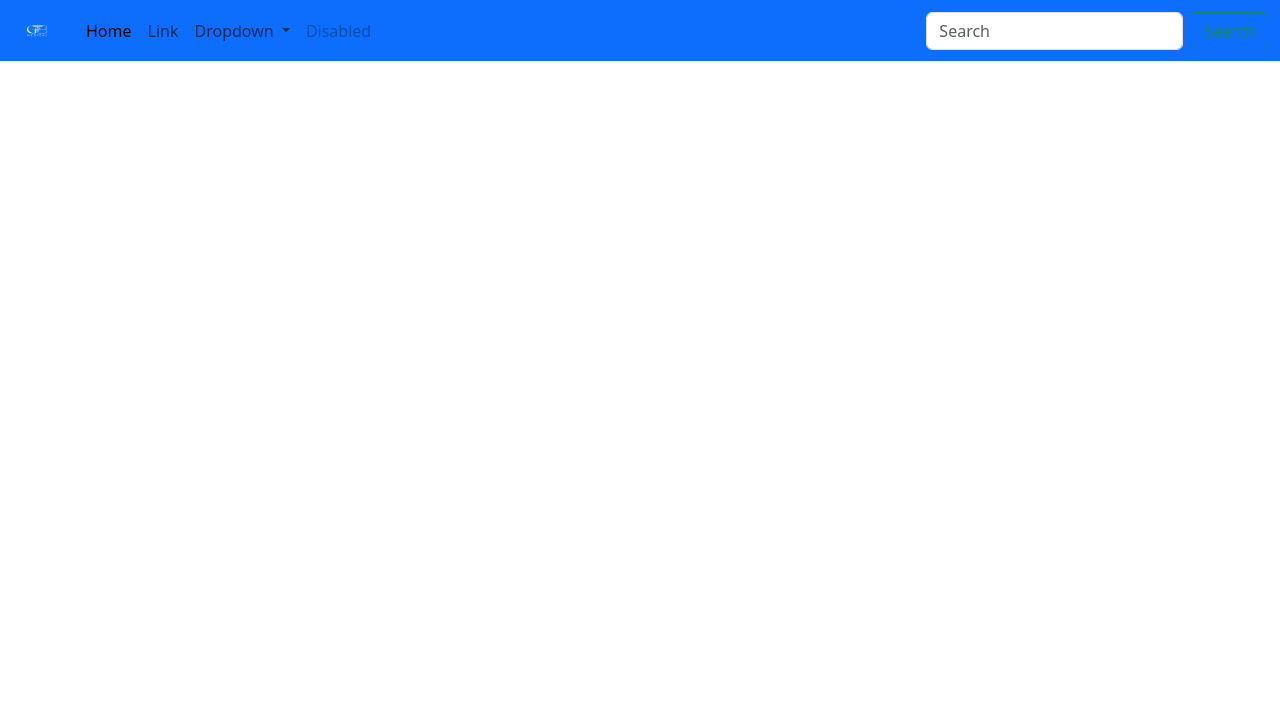
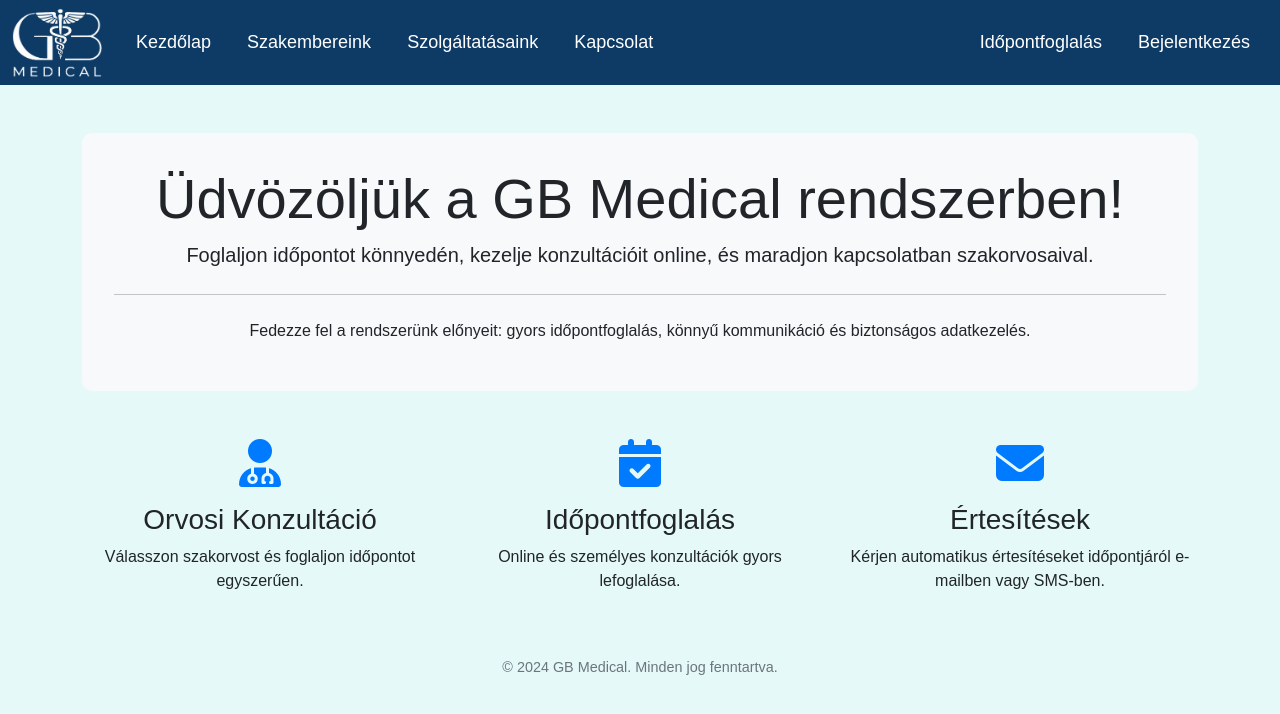
Before and after one commit to SzGeri25/vizsgaremek-bogdan-szabo, an Angular app in the folder GBMedical/: page /home in a window 1280 px wide. Shown: the top 714 px of the page. Built offline with nearby package versions, Linux system fonts and the light colour scheme.

Commit message:
Navbar + főoldal kódolgatás

```diff
--- a/GBMedical/angular.json
+++ b/GBMedical/angular.json
@@ -28,6 +28,7 @@
             ],
             "styles": [
               "node_modules/bootstrap/dist/css/bootstrap.min.css",
+              "node_modules/@fortawesome/fontawesome-free/css/all.min.css",
               "src/styles.css"
             ],
             "scripts": [
--- a/GBMedical/package.json
+++ b/GBMedical/package.json
@@ -18,7 +18,9 @@
     "@angular/platform-browser": "^18.2.0",
     "@angular/platform-browser-dynamic": "^18.2.0",
     "@angular/router": "^18.2.0",
+    "@fortawesome/fontawesome-free": "^6.7.1",
     "bootstrap": "^5.3.3",
+    "bootstrap-icons": "^1.11.3",
     "rxjs": "~7.8.0",
     "tslib": "^2.3.0",
     "zone.js": "~0.14.10"
--- a/GBMedical/src/app/_components/home/home.component.css
+++ b/GBMedical/src/app/_components/home/home.component.css
@@ -0,0 +1,14 @@
+.jumbotron {
+    background-color: #f8f9fa;
+    border-radius: 10px;
+    padding: 2rem;
+}
+
+i {
+    color: #007bff;
+}
+
+footer {
+    color: #6c757d;
+    font-size: 0.9rem;
+}
--- a/GBMedical/src/app/_components/home/home.component.html
+++ b/GBMedical/src/app/_components/home/home.component.html
@@ -1 +1,41 @@
+<!-- Navbar beillesztése -->
 <app-navbar></app-navbar>
+
+<!-- Fő tartalom -->
+<div class="container mt-5">
+    <!-- Üdvözlő szöveg -->
+    <div class="jumbotron text-center">
+        <h1 class="display-4">Üdvözöljük a GB Medical rendszerben!</h1>
+        <p class="lead">
+            Foglaljon időpontot könnyedén, kezelje konzultációit online, és maradjon kapcsolatban szakorvosaival.
+        </p>
+        <hr class="my-4">
+        <p>
+            Fedezze fel a rendszerünk előnyeit: gyors időpontfoglalás, könnyű kommunikáció és biztonságos adatkezelés.
+        </p>
+    </div>
+
+    <!-- Funkciók ismertetése -->
+    <div class="row text-center mt-5">
+        <div class="col-md-4">
+            <i class="fas fa-user-md fa-3x mb-3"></i>
+            <h3>Orvosi Konzultáció</h3>
+            <p>Válasszon szakorvost és foglaljon időpontot egyszerűen.</p>
+        </div>
+        <div class="col-md-4">
+            <i class="fas fa-calendar-check fa-3x mb-3"></i>
+            <h3>Időpontfoglalás</h3>
+            <p>Online és személyes konzultációk gyors lefoglalása.</p>
+        </div>
+        <div class="col-md-4">
+            <i class="fas fa-envelope fa-3x mb-3"></i>
+            <h3>Értesítések</h3>
+            <p>Kérjen automatikus értesítéseket időpontjáról e-mailben vagy SMS-ben.</p>
+        </div>
+    </div>
+</div>
+
+<!-- Lábjegyzet -->
+<footer class="text-center mt-5 mb-4">
+    <p>&copy; 2024 GB Medical. Minden jog fenntartva.</p>
+</footer>
--- a/GBMedical/src/app/_components/navbar/navbar.component.css
+++ b/GBMedical/src/app/_components/navbar/navbar.component.css
@@ -0,0 +1,17 @@
+nav {
+    background-color: #0d3b66;
+    color: white !important;
+    max-height: 85px;
+}
+
+#logo {
+    width: 90px;
+    height: 70px;
+}
+
+.nav-link {
+    color: white;
+    margin: 10px;
+    font-size: 18px;
+
+}
--- a/GBMedical/src/app/_components/navbar/navbar.component.html
+++ b/GBMedical/src/app/_components/navbar/navbar.component.html
@@ -1,42 +1,39 @@
-<nav class="navbar navbar-expand-lg bg-primary">
+<nav class="navbar navbar-expand-lg">
     <div class="container-fluid">
         <a class="navbar-brand" href="#">
-            <img src="Logo-removedbg.png" alt="GB Medical" width="50" height="35">
+            <img src="/Logo-removedbg.png" alt="Logo" id="logo">
         </a>
-        <button class="navbar-toggler" type="button" data-bs-toggle="collapse" data-bs-target="#navbarSupportedContent"
-            aria-controls="navbarSupportedContent" aria-expanded="false" aria-label="Toggle navigation">
+        <button class="navbar-toggler" type="button" data-bs-toggle="collapse" data-bs-target="#navbarTogglerDemo02"
+            aria-controls="navbarTogglerDemo02" aria-expanded="false" aria-label="Toggle navigation">
             <span class="navbar-toggler-icon"></span>
         </button>
-        <div class="collapse navbar-collapse" id="navbarSupportedContent">
-            <ul class="navbar-nav me-auto mb-2 mb-lg-0">
+        <div class="collapse navbar-collapse" id="navbarTogglerDemo02">
+            <ul class="navbar-nav d-flex w-100">
+                <div class="d-flex">
+                <!-- Bal oldali elemek -->
                     <li class="nav-item">
-                    <a class="nav-link active" aria-current="page" href="#">Home</a>
+                        <a class="nav-link" aria-current="page" href="#">Kezdőlap</a>
                     </li>
                     <li class="nav-item">
-                    <a class="nav-link" href="#">Link</a>
-                </li>
-                <li class="nav-item dropdown">
-                    <a class="nav-link dropdown-toggle" href="#" role="button" data-bs-toggle="dropdown"
-                        aria-expanded="false">
-                        Dropdown
-                    </a>
-                    <ul class="dropdown-menu">
-                        <li><a class="dropdown-item" href="#">Action</a></li>
-                        <li><a class="dropdown-item" href="#">Another action</a></li>
-                        <li>
-                            <hr class="dropdown-divider">
-                        </li>
-                        <li><a class="dropdown-item" href="#">Something else here</a></li>
-                    </ul>
+                        <a class="nav-link" href="#">Szakembereink</a>
                     </li>
                     <li class="nav-item">
-                    <a class="nav-link disabled" aria-disabled="true">Disabled</a>
+                        <a class="nav-link">Szolgáltatásaink</a>
                     </li>
+                    <li class="nav-item">
+                        <a class="nav-link">Kapcsolat</a>
+                    </li>
+                </div>
+                <!-- Jobb oldali elemek -->
+                <div class="d-flex ms-auto">
+                    <li class="nav-item">
+                        <a class="nav-link">Időpontfoglalás</a>
+                    </li>
+                    <li class="nav-item">
+                        <a class="nav-link">Bejelentkezés</a>
+                    </li>
+                </div>
             </ul>
-            <form class="d-flex" role="search">
-                <input class="form-control me-2" type="search" placeholder="Search" aria-label="Search">
-                <button class="btn btn-outline-success" type="submit">Search</button>
-            </form>
         </div>
     </div>
 </nav>
--- a/GBMedical/src/app/app.routes.ts
+++ b/GBMedical/src/app/app.routes.ts
@@ -5,4 +5,8 @@ export const routes: Routes = [
     { path: '', pathMatch: 'full', redirectTo: '/home' },
     { path: 'home', component: HomeComponent },
 
+
+
+
+    { path: '**', redirectTo: '' } // 404 esetén visszairányítás a Home-ra, ez legyen legalul!!!
 ];
--- a/GBMedical/src/styles.css
+++ b/GBMedical/src/styles.css
@@ -1 +1,8 @@
 /* You can add global styles to this file, and also import other style files */
+body {
+    background-color: #e5f9f9;
+    /* Világos szürke háttérszín */
+    margin: 0;
+    /* Eltávolítja az alapértelmezett margót */
+    font-family: Arial, sans-serif;
+}
```
Also changed, not shown: GBMedical/public/Logo-removedbg.png, 1 other file (tests, documents, lock files or other folders). Lines whose indentation alone changed are shown as unchanged.
